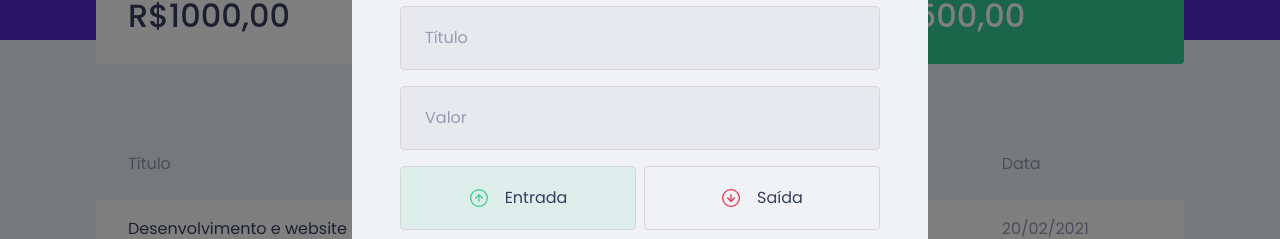
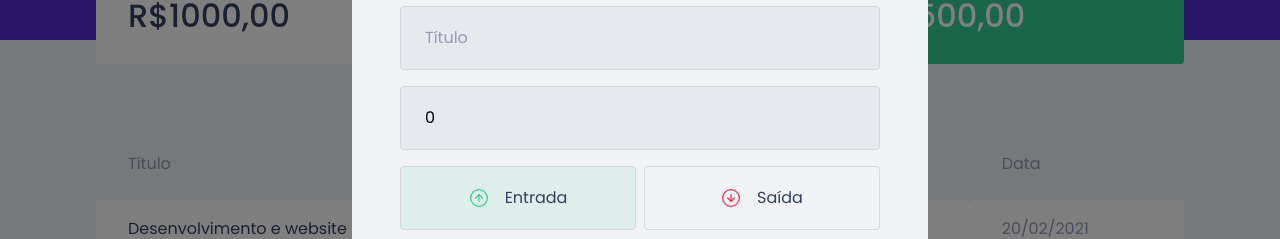
Before and after one commit to rickson-simoes/chapter02P01-Financial-App, a React (Create React App) app: page / in a window 1280 px wide. Both pictures are taken after a click on the button "Nova transação". Shown: the part 232-471 px from the top of the page. Built offline with nearby package versions, Linux system fonts and the light colour scheme; no server answers; what miragejs would draw is missing.

Commit message:
:hammer: Dados no form

```diff
--- a/src/components/NewTransactionModal/index.tsx
+++ b/src/components/NewTransactionModal/index.tsx
@@ -1,12 +1,11 @@
+import { FormEvent, useState } from 'react';
 import Modal from 'react-modal';
 
 import incomeImg from '../../assets/income.svg';
 import outcomeImg from '../../assets/outcome.svg';
-
 import closeImg from '../../assets/close.svg'
 
 import { Container, RadioBox, TransactionTypeContainer } from './styles';
-import { useState } from 'react';
 
 Modal.setAppElement("#root");
 
@@ -16,7 +15,14 @@
 }
 
 export function NewTransactionModal({ onRequestClose, isOpen }: ITransactionModalProps) {
-  const [type, setType] = useState('deposit');
+  const [title, setTitle] = useState('');
+  const [value, setValue] = useState(0);
+  const [category, setCategory] = useState('');
+  const [type, setType] = useState<'deposit' | 'withdraw'>('deposit');
+
+  function handleCreateNewTransaction(event: FormEvent) {
+    event.preventDefault();
+  }
 
   return (
     <Modal
@@ -33,12 +39,21 @@
         <img src={closeImg} alt="Fechar modal" />
       </button>
 
-      <Container>
+      <Container onSubmit={ handleCreateNewTransaction }>
         <h2>Cadastrar transação</h2>
 
-        <input placeholder="Título" />
+        <input
+          placeholder="Título"
+          value={title}
+          onChange={event => setTitle(event.target.value)}
+        />
 
-        <input type="number" placeholder="Valor" />
+        <input
+          type="number"
+          placeholder="Valor"
+          value={value}
+          onChange={event => setValue(Number(event.target.value))}
+        />
 
         <TransactionTypeContainer>
           <RadioBox
@@ -62,7 +77,11 @@
           </RadioBox>
         </TransactionTypeContainer>
 
-        <input placeholder="Categoria" />
+        <input
+          placeholder="Categoria"
+          value={category}
+          onChange={event => setCategory(event.target.value)}
+        />
 
         <button type="submit">
           Cadastrar
```
